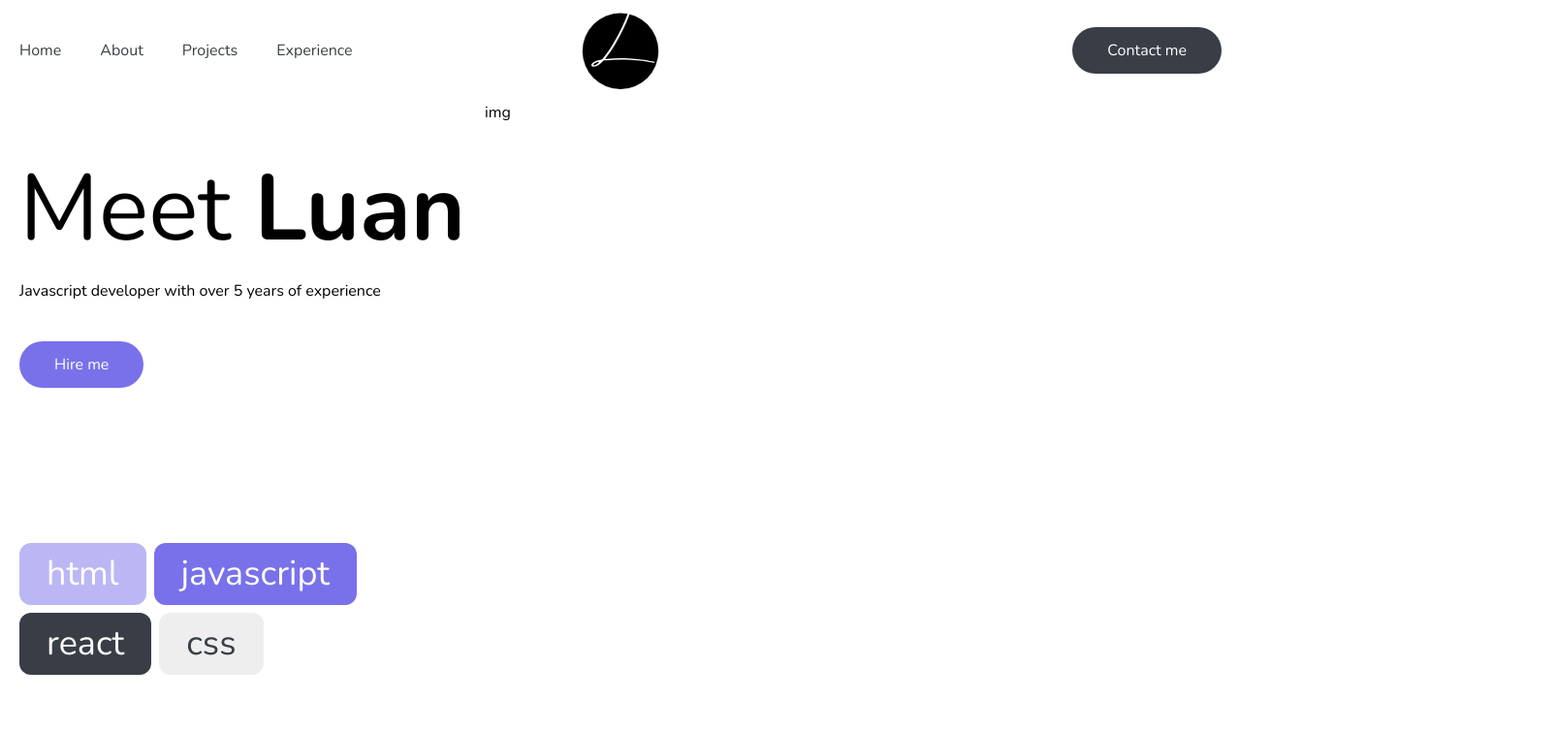
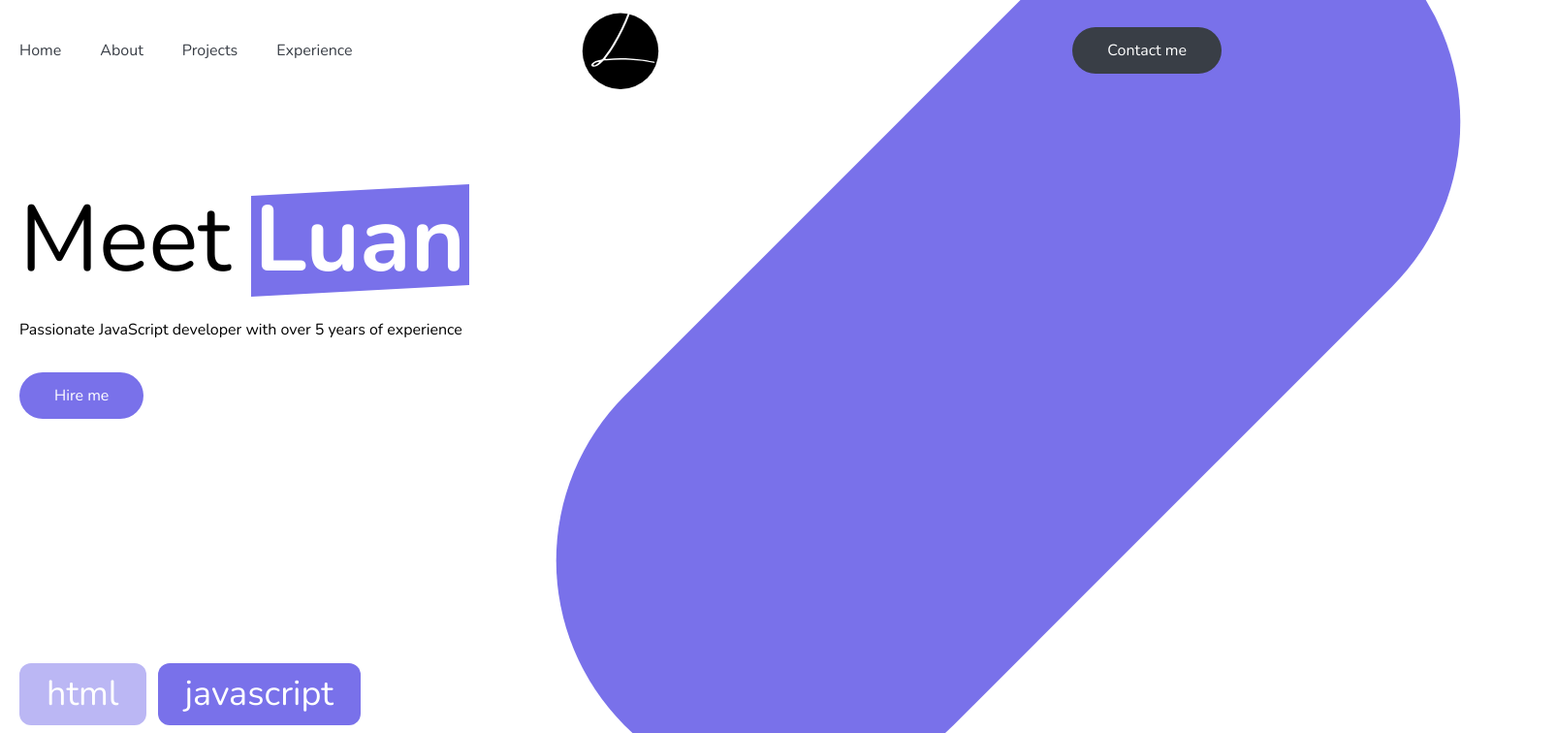
Before and after one commit to aka-luan/personal-portfolio, a Next.js app: page / in a window 1280 px wide. Shown: the top 756 px of the page at 97% size, 1606 px wide, since content can reach past the window. Built offline with nearby package versions, Linux system fonts and the light colour scheme.

Commit message:
added purple bar to main page

```diff
--- a/app/page.jsx
+++ b/app/page.jsx
@@ -1,27 +1,34 @@
 import Button from "@/components/Button";
 
 const stack = [
-  {name: 'html', classNames: 'bg-purple opacity-50 text-white'},
-  {name: 'javascript', classNames: 'bg-purple opacity-100 text-white'},
-  {name: 'react', classNames: 'bg-black opacity-100 text-white'},
-  {name: 'css', classNames: 'bg-gray opacity-100 text-black'}
+  { name: 'html', classNames: 'bg-purple opacity-50 text-white' },
+  { name: 'javascript', classNames: 'bg-purple opacity-100 text-white' },
+  { name: 'react', classNames: 'bg-black opacity-100 text-white' },
+  { name: 'css', classNames: 'bg-gray opacity-100 text-black' }
 ]
 
 export default function Home() {
   return (
     <main className="px-5">
-      <div id="header" className="flex flex-col-reverse lg:flex-row">
-        <div id="header-info" className="flex-col w-[30rem]">
-          <h1 className="text-7xl xl:text-8xl mt-16 mb-6">Meet <b>Luan</b></h1>
-          <h5 className="text-base mb-10">Javascript developer with over 5 years of experience</h5>
-          <Button className='bg-purple text-white mb-40'>Hire me</Button>
-          <div className="flex flex-wrap gap-2">
+      <div id="header" className="flex flex-col-reverse md:flex-row h-[45rem]">
+        <div id="header-info" className="flex flex-col w-full lg:w-[30rem] justify-between">
+          <div className="space-y-8">
+            <h1 className="text-7xl xl:text-8xl mt-24 mb-6">Meet <span className="before:block before:absolute before:-inset-1
+          before:-skew-y-3 before:bg-purple relative
+           inline-block"><b className="relative text-white">Luan</b></span></h1>
+            <h5 className="text-base ">Passionate JavaScript developer with over 5 years of experience</h5>
+            <Button className='bg-purple text-white mb-40'>Hire me</Button>
+          </div>
+
+          <div className="flex flex-wrap gap-3">
             {stack.map((tech) => (
-              <div key={tech.name} className={` px-7 py-3 rounded-xl text-4xl ${tech.classNames}`}>{tech.name}</div>
+              <div key={tech.name} className={`px-7 py-3 rounded-xl text-4xl ${tech.classNames}`}>{tech.name}</div>
             ))}
           </div>
         </div>
-        <div id="header-img">img</div>
+        <div id="header-img" className="h-full">
+          <span className="absolute -z-10 inset-y-0 right-0 -top-52 rounded-full w-[30rem] h-[70rem] rotate-45 bg-purple"></span>
+        </div>
       </div>
     </main>
   )
```
